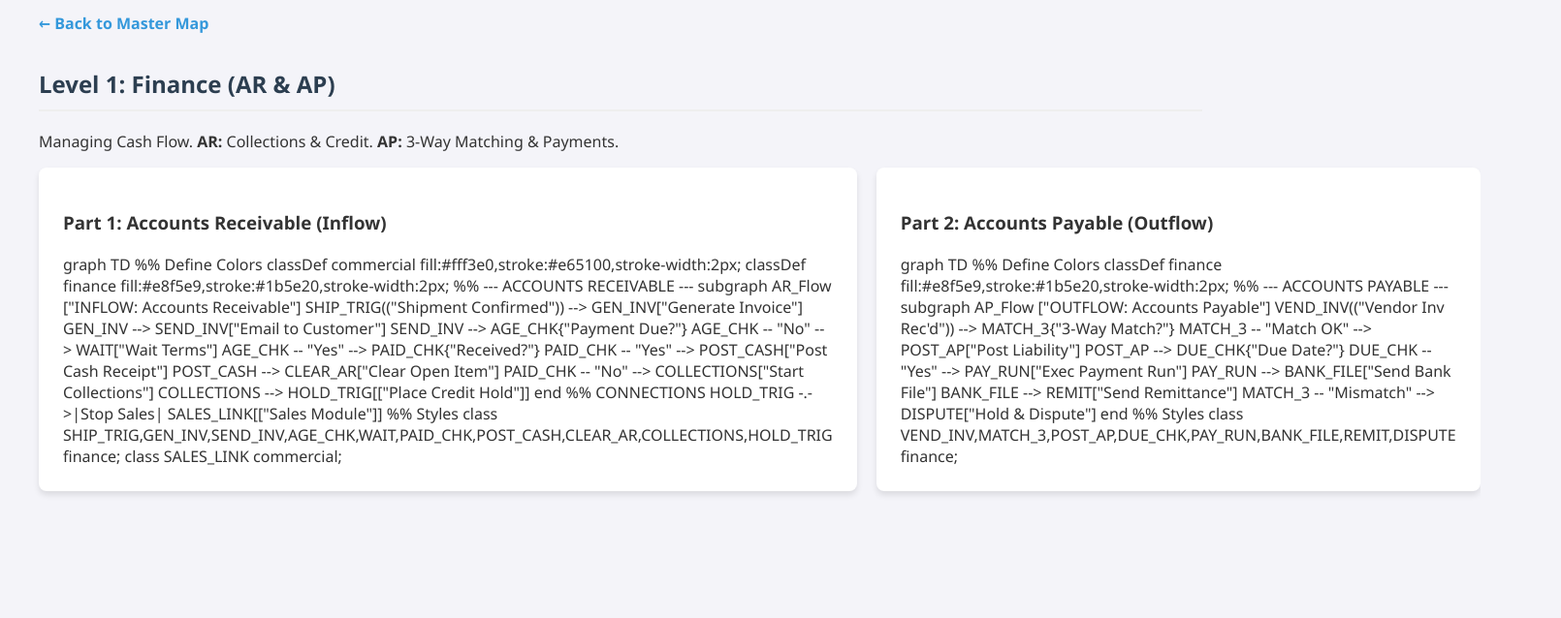
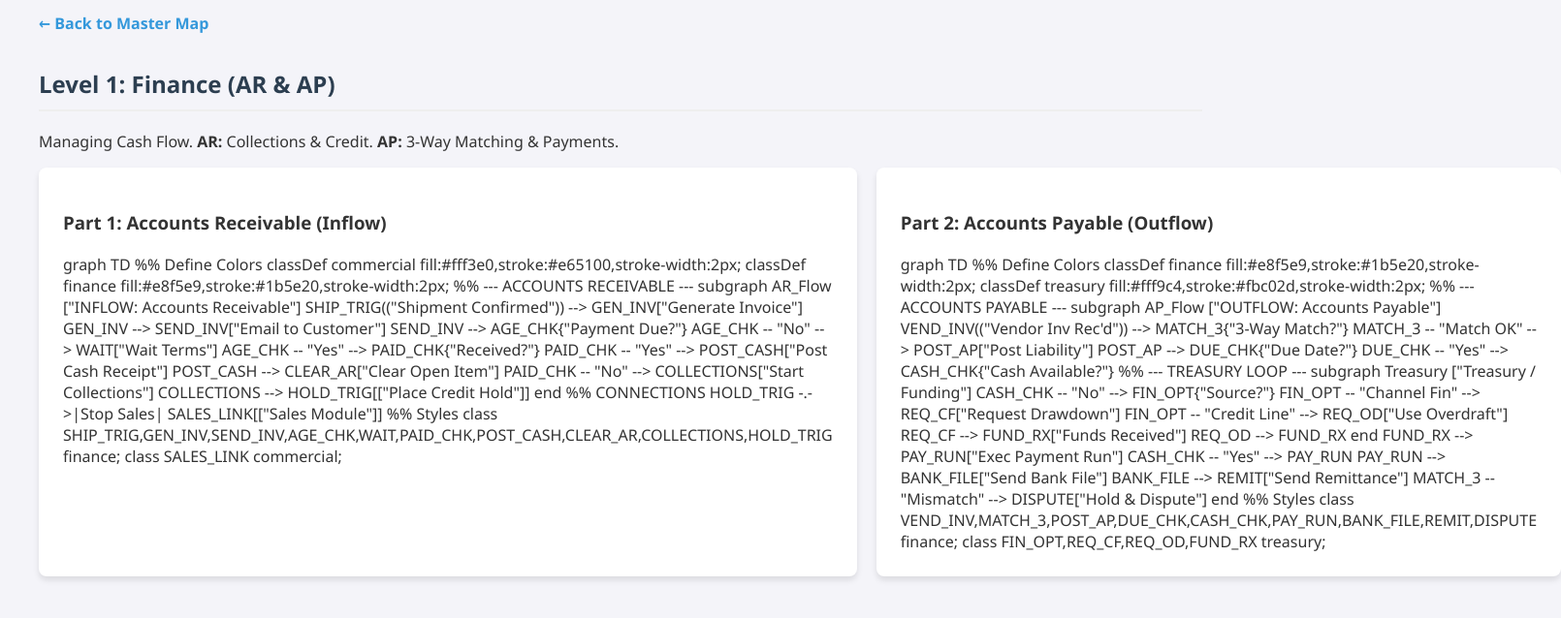
Before and after one commit to Raikan10/electronics-distribution-map, a plain HTML site: page finance.html in a window 1280 px wide. Shown: the part 70-708 px from the top of the page at 97% size, 1610 px wide, since content can reach past the window. Drawn offline with Linux system fonts and the light colour scheme.

Commit message:
Update: Add Treasury/Funding logic to Accounts Payable

```diff
--- a/finance.html
+++ b/finance.html
@@ -63,6 +63,7 @@
                 graph TD
                     %% Define Colors
                     classDef finance fill:#e8f5e9,stroke:#1b5e20,stroke-width:2px;
+                    classDef treasury fill:#fff9c4,stroke:#fbc02d,stroke-width:2px;
 
                     %% --- ACCOUNTS PAYABLE ---
                     subgraph AP_Flow ["OUTFLOW: Accounts Payable"]
@@ -71,7 +72,20 @@
                         MATCH_3 -- "Match OK" --> POST_AP["Post Liability"]
                         POST_AP --> DUE_CHK{"Due Date?"}
 
-                        DUE_CHK -- "Yes" --> PAY_RUN["Exec Payment Run"]
+                        DUE_CHK -- "Yes" --> CASH_CHK{"Cash Available?"}
+
+                        %% --- TREASURY LOOP ---
+                        subgraph Treasury ["Treasury / Funding"]
+                            CASH_CHK -- "No" --> FIN_OPT{"Source?"}
+                            FIN_OPT -- "Channel Fin" --> REQ_CF["Request Drawdown"]
+                            FIN_OPT -- "Credit Line" --> REQ_OD["Use Overdraft"]
+                            REQ_CF --> FUND_RX["Funds Received"]
+                            REQ_OD --> FUND_RX
+                        end
+
+                        FUND_RX --> PAY_RUN["Exec Payment Run"]
+                        CASH_CHK -- "Yes" --> PAY_RUN
+
                         PAY_RUN --> BANK_FILE["Send Bank File"]
                         BANK_FILE --> REMIT["Send Remittance"]
 
@@ -79,7 +93,8 @@
                     end
 
                     %% Styles
-                    class VEND_INV,MATCH_3,POST_AP,DUE_CHK,PAY_RUN,BANK_FILE,REMIT,DISPUTE finance;
+                    class VEND_INV,MATCH_3,POST_AP,DUE_CHK,CASH_CHK,PAY_RUN,BANK_FILE,REMIT,DISPUTE finance;
+                    class FIN_OPT,REQ_CF,REQ_OD,FUND_RX treasury;
                 </div>
             </div>
         </div>
```
